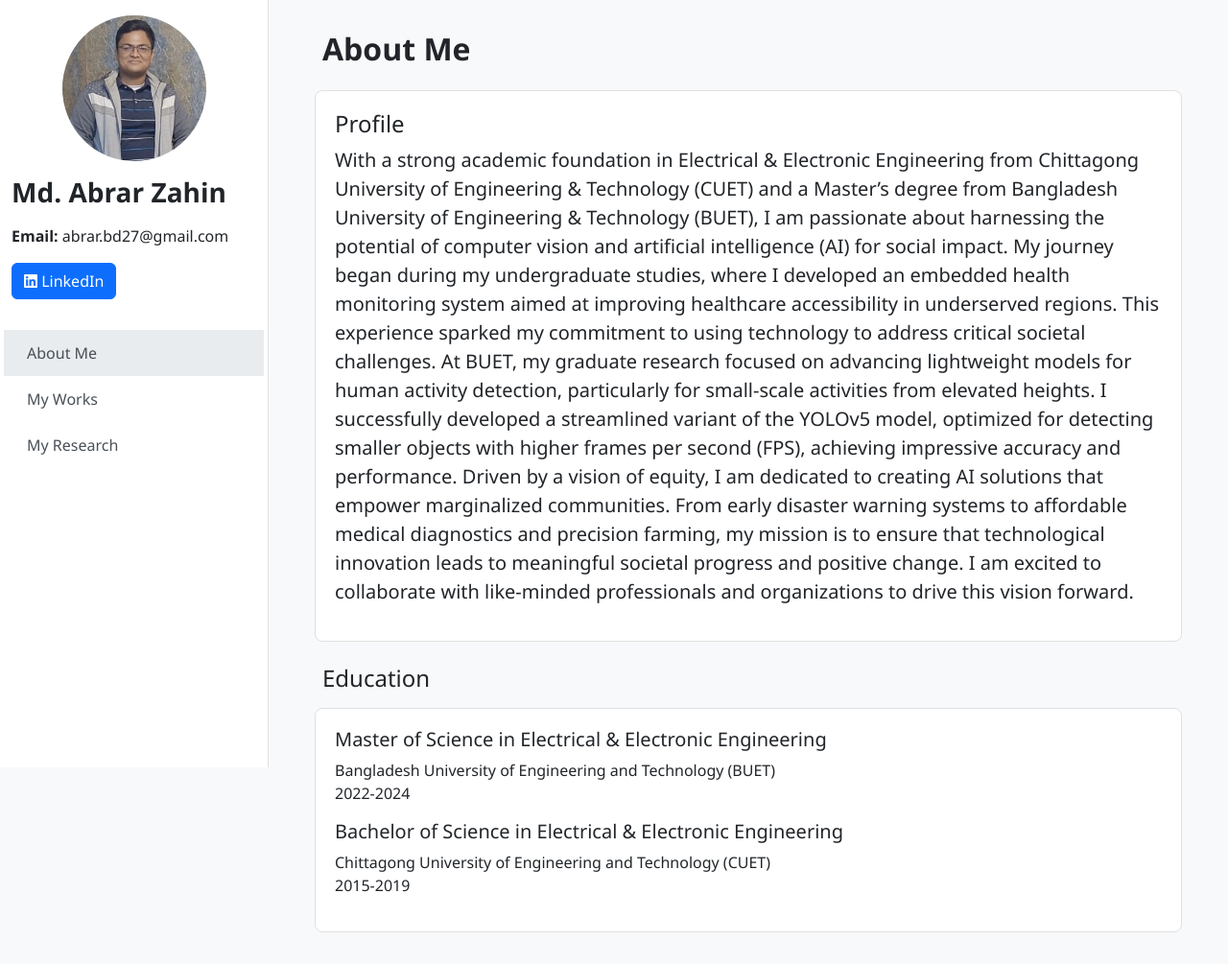
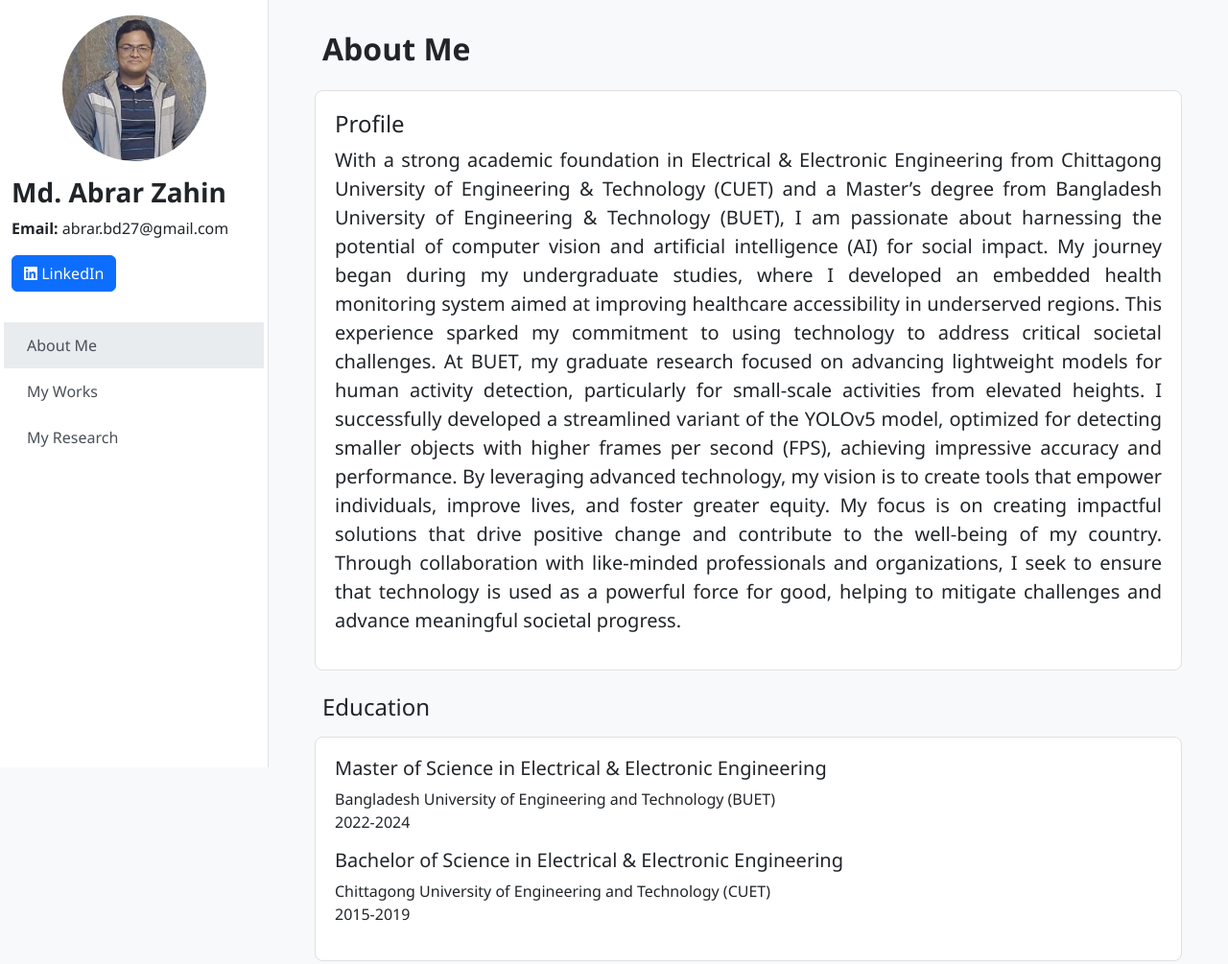
Before and after one commit to AbrarZahin247/abrarzahin247.github.io, a plain HTML site: page index.html in a window 1280 px wide. Shown: the top 1005 px of the page at 96% size. Drawn offline with nearby package versions, Linux system fonts and the light colour scheme.

Commit message:
changed about me section

```diff
--- a/index.html
+++ b/index.html
@@ -130,7 +130,7 @@
             </div>
 
             <h3 class="mx-2 fw-bolder">Md. Abrar Zahin</h3>
-            <div class="p-2 mb-4" >
+            <div class="p-2 pt-0 mb-4" >
                 <p><strong>Email:</strong> abrar.bd27@gmail.com</p>
 
             <a href="https://www.linkedin.com/in/abrarzahin2021/" target="_blank" class="btn btn-primary">
@@ -164,12 +164,12 @@
             <!-- Personal Introduction -->
             <div class="project-card mb-4">
                 <h4>Profile</h4>
-                <p class="lead word-wrap">
+                <p style="text-align: justify;" class="lead word-wrap">
                     With a strong academic foundation in Electrical & Electronic Engineering from Chittagong University of Engineering & Technology (CUET) and a Master’s degree from Bangladesh University of Engineering & Technology (BUET), I am passionate about harnessing the potential of computer vision and artificial intelligence (AI) for social impact. My journey began during my undergraduate studies, where I developed an embedded health monitoring system aimed at improving healthcare accessibility in underserved regions. This experience sparked my commitment to using technology to address critical societal challenges.
 
-                    At BUET, my graduate research focused on advancing lightweight models for human activity detection, particularly for small-scale activities from elevated heights. I successfully developed a streamlined variant of the YOLOv5 model, optimized for detecting smaller objects with higher frames per second (FPS), achieving impressive accuracy and performance.
+At BUET, my graduate research focused on advancing lightweight models for human activity detection, particularly for small-scale activities from elevated heights. I successfully developed a streamlined variant of the YOLOv5 model, optimized for detecting smaller objects with higher frames per second (FPS), achieving impressive accuracy and performance.
 
-                    Driven by a vision of equity, I am dedicated to creating AI solutions that empower marginalized communities. From early disaster warning systems to affordable medical diagnostics and precision farming, my mission is to ensure that technological innovation leads to meaningful societal progress and positive change. I am excited to collaborate with like-minded professionals and organizations to drive this vision forward.
+By leveraging advanced technology, my vision is to create tools that empower individuals, improve lives, and foster greater equity. My focus is on creating impactful solutions that drive positive change and contribute to the well-being of my country. Through collaboration with like-minded professionals and organizations, I seek to ensure that technology is used as a powerful force for good, helping to mitigate challenges and advance meaningful societal progress.
                 </p>
             </div>
 
```
